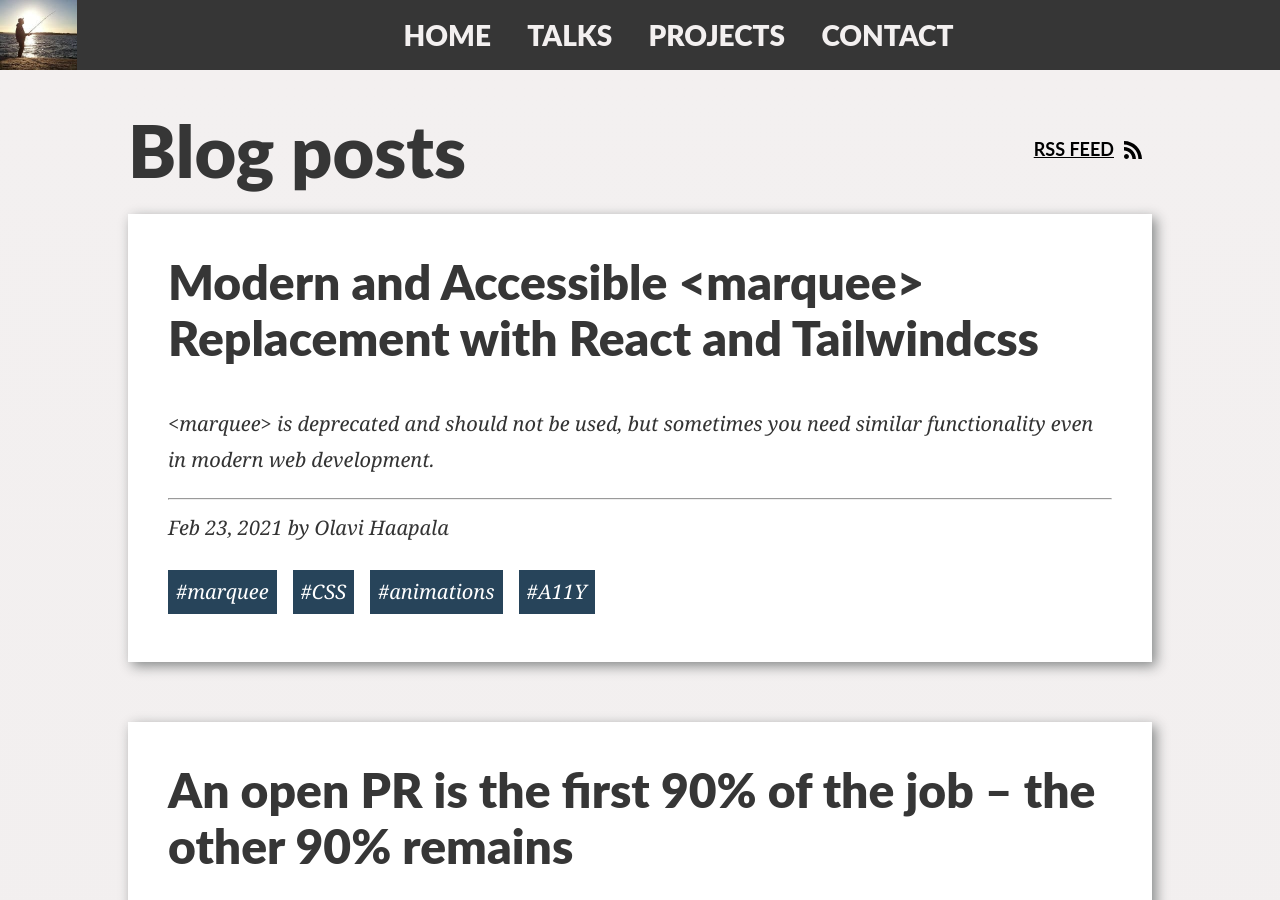
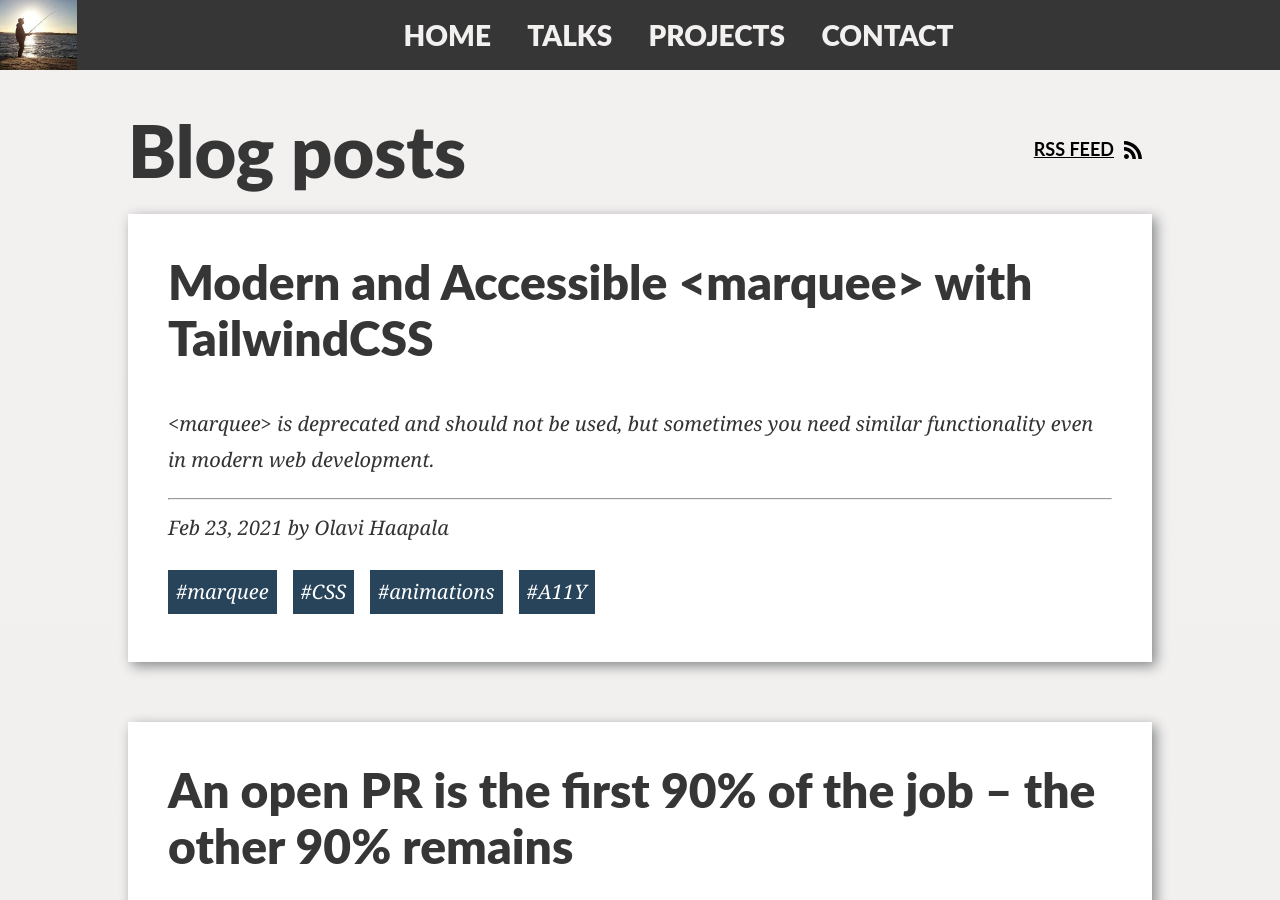
Before and after one commit to olpeh/olpeh.github.io, a Jekyll site: the page built from index.html, in a window 1280 px wide and 900 px high. Built offline with Jekyll 4.4.1, drawn with Linux system fonts in a browser that asks for light colours; the list of posts is cut into pages by our own code; some of the changed lines change nothing that is shown.

Commit message:
Final touches with some code examples as well

````diff
--- a/_posts/2021-02-23-modern-marquee.md
+++ b/_posts/2021-02-23-modern-marquee.md
@@ -1,5 +1,5 @@
 ---
-title: 'Modern and Accessible <marquee> Replacement with React and Tailwindcss'
+title: 'Modern and Accessible <marquee> with TailwindCSS'
 date: 2021-02-23 12:00:00 Z
 layout: post
 excerpt: '<marquee> is deprecated and should not be used, but sometimes you need similar functionality even in modern web development.'
@@ -41,25 +41,92 @@
 
 ### Basic Solution With HTML + CSS
 
-In order to animate the text and get the feeling that the text “wraps around” and goes on infinitely, we need to add the elements twice to the DOM and animate them starting from different positions. First element will start from `0` and go all the way to `-100%` and the other one will start from `100%` and go to `0`. If we animate both elements with the same duration, the first element will be reset back to the initial position when the second element reaches 0, thus the user won’t notice when the animation starts over again.
+In order to animate the text and get the feeling that the text “wraps around” and goes on infinitely, we need to add the elements twice to the DOM and animate them starting from different positions. First element will start from `0` and go all the way to `-100%` and the other one will start from `100%` and go to `0`. If we animate both elements with the same duration, the first element will be reset back to the initial position when the second element reaches the starting point, thus the user won’t notice when the animation starts over again.
 
-Here is a basic example snippet to achieve a `<marquee>` like effect using HTML and CSS.
+Here is a basic example snippet to achieve a `<marquee>` like effect using HTML and CSS:
 
-HTML:
+#### HTML
 
 ```html
-
+<article>
+  <div class="wrapper">
+    <ul class="marquee">
+      <li>Item 0</li>
+      <li>Item 1</li>
+      <li>Item 2</li>
+      <li>Item 3</li>
+      <li>Item 4</li>
+      <li>Item 5</li>
+    </ul>
+    <ul class="marquee2">
+      <li>Item 0</li>
+      <li>Item 1</li>
+      <li>Item 2</li>
+      <li>Item 3</li>
+      <li>Item 4</li>
+      <li>Item 5</li>
+    </ul>
+  </div>
+</article>
 ```
 
-CSS:
+#### CSS
 
 ```css
+article {
+  border: 2px solid red;
+  overflow: hidden;
+  white-space: nowrap;
+  width: 350px;
+  display: flex;
+}
 
+.wrapper {
+  position: relative;
+}
+
+.marquee {
+  animation: marquee 5s linear infinite;
+}
+
+.marquee2 {
+  animation: marquee2 5s linear infinite;
+  position: absolute;
+  top: 0;
+}
+
+ul {
+  display: flex;
+  list-style: none;
+  padding-left: 0;
+}
+
+li {
+  margin: 8px;
+}
+
+@keyframes marquee {
+  from {
+    transform: translateX(0%);
+  }
+  to {
+    transform: translateX(-100%);
+  }
+}
+
+@keyframes marquee2 {
+  from {
+    transform: translateX(100%);
+  }
+  to {
+    transform: translateX(0%);
+  }
+}
 ```
 
 And here's a link to a codepen with the above content and a functioning version of it:
 
-[Codepen.io]()
+[Codepen.io basic marquee example](https://codepen.io/olavih/pen/rNWGPda){:target="\_blank"}{:rel="noopener noreferrer"}
 
 ### Using TailwindCSS
 
@@ -67,27 +134,46 @@
 
 ```js
 extend: {
-    animation: {
-        marquee: 'marquee 30s linear infinite',
-        marquee2: 'marquee2 30s linear infinite'
+  animation: {
+    marquee: 'marquee 30s linear infinite',
+    marquee2: 'marquee2 30s linear infinite'
+  },
+  keyframes: {
+    marquee: {
+      '0%': { transform: 'translateX(0%)' },
+      '100%': { transform: 'translateX(-100%)' }
     },
-    keyframes: {
-        marquee: {
-            '0%': { transform: 'translateX(0%)' },
-            '100%': { transform: 'translateX(-100%)' }
-        },
-        marquee2: {
-            '0%': { transform: 'translateX(100%)' },
-            '100%': { transform: 'translateX(0%)' }
-        }
+    marquee2: {
+      '0%': { transform: 'translateX(100%)' },
+      '100%': { transform: 'translateX(0%)' }
     }
+  }
 }
 ```
 
-And now we can use these animations using the classes that Tailwind generates for use:
+And now we can use these animations using the classes that Tailwind generates for us:
 
 ```html
-
+<article class="flex whitespace-no-wrap overflow-x-hidden">
+  <div class="relative">
+    <ul class="flex animate:marquee">
+      <li class="m-8">Item 0</li>
+      <li class="m-8">Item 1</li>
+      <li class="m-8">Item 2</li>
+      <li class="m-8">Item 3</li>
+      <li class="m-8">Item 4</li>
+      <li class="m-8">Item 5</li>
+    </ul>
+    <ul class="flex absolute top-0 animate:marquee2">
+      <li class="m-8">Item 0</li>
+      <li class="m-8">Item 1</li>
+      <li class="m-8">Item 2</li>
+      <li class="m-8">Item 3</li>
+      <li class="m-8">Item 4</li>
+      <li class="m-8">Item 5</li>
+    </ul>
+  </div>
+</article>
 ```
 
 And here's a link to a codepen with the above content and a functioning version of it.
@@ -96,9 +182,7 @@
 
 Having animations and motion on a webpage can make some people feel physically ill or sick. That's why it is important that we as developers provide the users a way to opt-in to reduced motion. Many operating systems provide on option on the system level to set a `prefers reduced motion` setting, and you as a web developer can use that for reducing the motion using the [prefers-reduced-motion](https://developer.mozilla.org/en-US/docs/Web/CSS/@media/prefers-reduced-motion){:target="\_blank"}{:rel="noopener noreferrer"} media query.
 
-Tailwind has this built-in as utility classes
-
-for `motion-safe`, but in case you want to use these for animation, make sure you add this to your Tailwind config:
+Tailwind has these built-in as utility classes called `motion-safe` and `motion-reduce` which we can use to make the `<marquee>` clone accessible and user friendly. In order to use these, make sure you add this to your Tailwind config:
 
 ```js
 variants: {
@@ -106,11 +190,53 @@
 }
 ```
 
-Then we can enable the animation only if the user has not preferred reduced motion by using the class `motion-safe:animate-marquee` and `motion-safe:overflow-x-hidden`. As a fallback
+Then we can enable the animation only if the user has not preferred reduced motion by using the class `motion-safe:animate-marquee` and `motion-safe:overflow-x-hidden`.
+
+```html
+<!-- As a fallback we show scrollbar but hide overflow and animate it in case:
+    - The user has not preferred reduced motion
+    - The user's browser suppports prefers-reduced-motion media query
+ -->
+<article
+  class="flex whitespace-no-wrap overflow-x-scroll motion-safe:overflow-x-hidden"
+>
+  <div class="relative">
+    <ul class="flex motion-safe:animate:marquee">
+      <li class="m-8">Item 0</li>
+      <li class="m-8">Item 1</li>
+      <li class="m-8">Item 2</li>
+      <li class="m-8">Item 3</li>
+      <li class="m-8">Item 4</li>
+      <li class="m-8">Item 5</li>
+    </ul>
+    <ul class="flex absolute top-0 motion-safe:animate:marquee2">
+      <li class="m-8">Item 0</li>
+      <li class="m-8">Item 1</li>
+      <li class="m-8">Item 2</li>
+      <li class="m-8">Item 3</li>
+      <li class="m-8">Item 4</li>
+      <li class="m-8">Item 5</li>
+    </ul>
+  </div>
+</article>
+```
+
+As another usability and accessibility improvement, we might want to pause the animation on hover by setting the `animation-state` to `paused`. In this case we use a class name to indicate clearly that when hovering over it, we pause the animation on any of its children. Why do we need to do this? Because if we would only pause the animation when hovering over the element that has either `marquee` or `marquee2` animations, the other list, which at that point of time would be non visible, would continue animating and soon appear on the element. This would not be a nice experience as the texts would overlap.
+
+```css
+.pause-animations-on-children-on-hover:hover * {
+  animation-play-state: paused;
+}
+```
+
+### Learn More
+
+Here's nice blog post on this topic by Josh Comeau:
+[Accessible Animations in React](https://www.joshwcomeau.com/react/prefers-reduced-motion/){:target="\_blank"}{:rel="noopener noreferrer"}.
 
 ## Optimization
 
-In our case we wanted to start the animation only after receiving the data. In this case we could use the `will-change` attribute to hint the browser that this element will be animated.
+In our case we wanted to start the animation only after receiving data from an API. In this case we could use the `will-change` attribute to hint the browser that this element will be animated.
 
 ```css
 .will-change-transform {
@@ -118,15 +244,11 @@
 }
 ```
 
-See the MDN page for more information, and note the huge note there: https://developer.mozilla.org/en-US/docs/Web/CSS/will-change
+[See the MDN page for more information](https://developer.mozilla.org/en-US/docs/Web/CSS/will-change){:target="\_blank"}{:rel="noopener noreferrer"} and please note the huge note there.
 
 > **Important:** will-change is intended to be used as a last resort, in order to try to deal with existing performance problems. It should not be used to anticipate performance problems.
 
 Based on this note, I think I should actually not have used this, but instead measure the performance and only improve it if there are some performance problems.
-
-## The Final Code and a Functional Codepen
-
-Here, TODO
 
 ## Fun Fact
 
@@ -137,3 +259,5 @@
 ![My webpage contents started scrolling, due to `<marquee>` in content]({{ "/images/19-marquee/marquee.gif" | prepend: site.baseurl }})
 
 So, remember to escape your content, especially if it's input directly from your users.
+
+I first thought this blog post would be about implementing this in React and TailwindCSS, but as I mentioned, my solution uses no JS, so the framework used for rendering the HTML does not matter.
````
